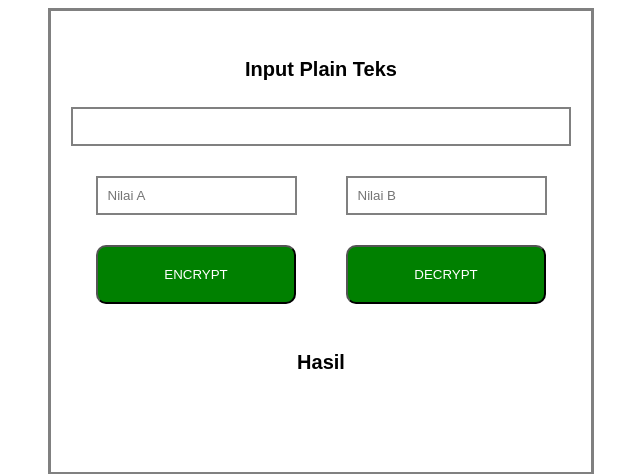
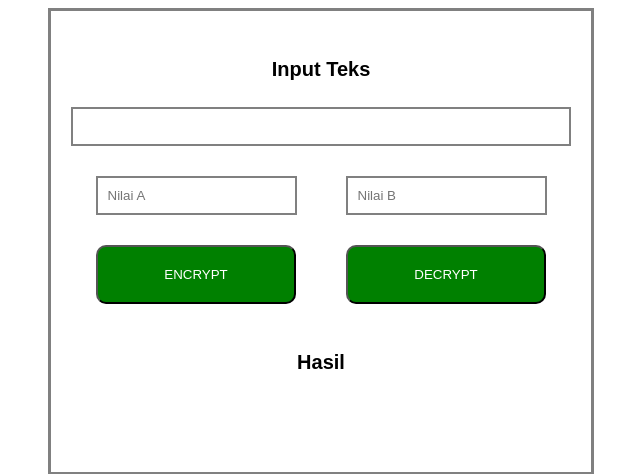
Before and after one commit to salman99-ui/Kripto, a PHP site: page / in a window 1280 px wide. Shown: the top 474 px of the page, without its empty margins (319-959 px from the left). Run offline with PHP 8.4, Linux system fonts and the light colour scheme.

Commit message:
finishing

```diff
--- a/index.php
+++ b/index.php
@@ -80,7 +80,7 @@
 <body>
 <div class="container">
 	<div class="body">
-		<h4>Input Plain Teks</h4>
+		<h4>Input Teks</h4>
 		<input type="text" name="" id="value">
 
 		<div class="value">
```
